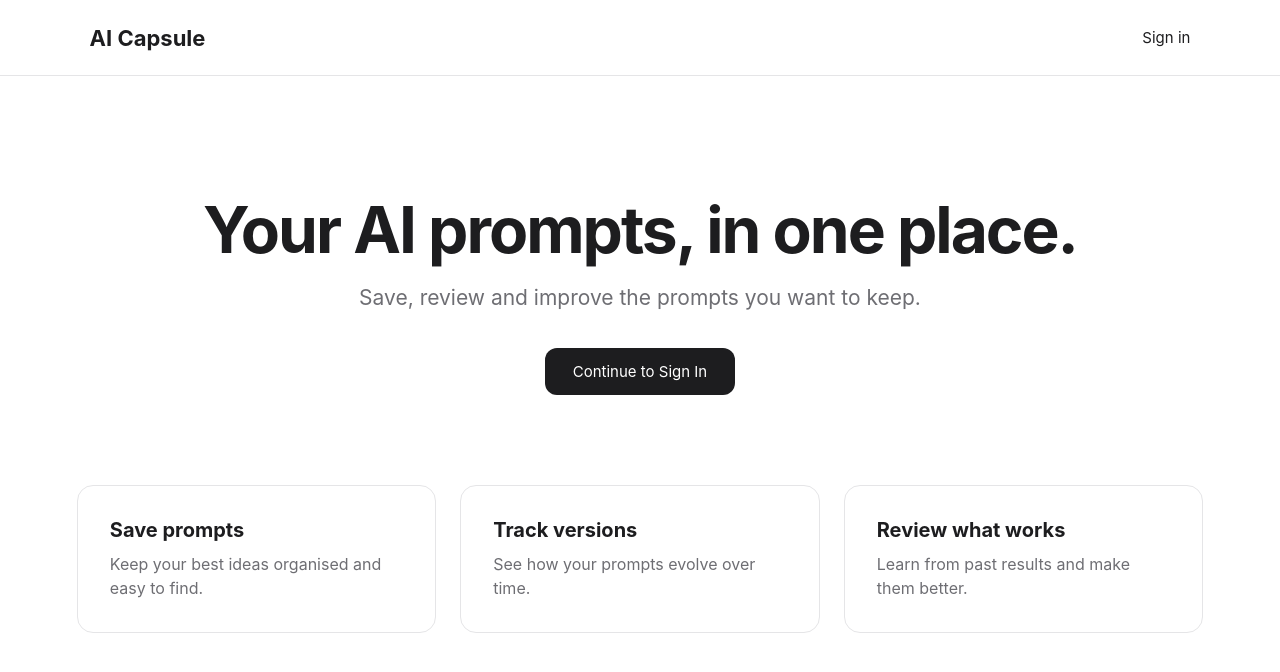
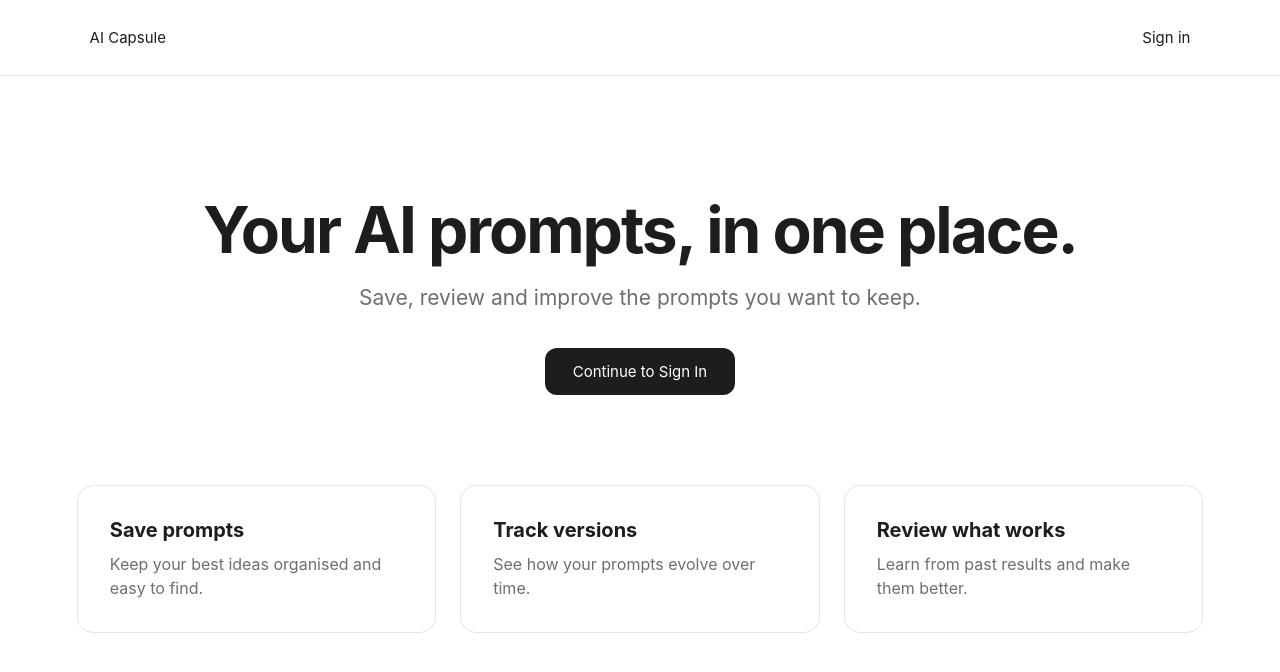
Before and after one commit to kozturk02/Assignment-3, a React app in the folder frontend/: page / in a window 1280 px wide. Shown: the top 672 px of the page. Built offline with nearby package versions, Linux system fonts and the light colour scheme; no server answers; the HTML template or start-up script is replaced by a standard one.

Commit message:
github patch

```diff
--- a/frontend/src/api.js
+++ b/frontend/src/api.js
@@ -1,4 +1,4 @@
-const BASE_URL = 'http://localhost:3001/api';
+const BASE_URL = 'http://localhost:3001';
 
 async function request(path, options = {}) {
   const res = await fetch(`${BASE_URL}${path}`, {
@@ -44,7 +44,7 @@ export function deleteCapsule(id) {
 }
 
 export function loginWithGitHub() {
-  window.location.href = `${API_URL}/login`;
+  window.location.href = `${BASE_URL}/login`;
 }
 
 export function logout() {
--- a/frontend/src/pages/HomePage.jsx
+++ b/frontend/src/pages/HomePage.jsx
@@ -2,10 +2,16 @@ function HomePage({ loggedIn, openLoginPage, openDashboard, handleSignOut }) {
   let loginStatus = (loggedIn ? "Sign out" : "Sign in");
   let loginButton = (loggedIn ? "Continue to Dashboard" : "Continue to Sign In");
 
+  function refreshPage() {
+    window.location.reload();
+  }
+
   return (
     <main>
       <section className="header">
-        <span className="header-title">AI Capsule</span>
+        <button className="header-button" onClick={refreshPage}>
+            AI Capsule
+        </button>
         <span className="login-title">
           <button className="header-button" onClick={loggedIn ? handleSignOut : openLoginPage}>
             {loginStatus}
--- a/frontend/src/pages/LoginPage.jsx
+++ b/frontend/src/pages/LoginPage.jsx
@@ -11,7 +11,7 @@ function LoginPage({ loggedIn, handleSignOut, loginWithGitHub, openDashboard })
   return (
     <main>
       <section className="header">
-        <span className="header-title">AI Capsule</span>
+        <Link to="/" className="header-title">AI Capsule</Link>
         <span className="login-title">
           <button className="header-button" onClick={loggedIn ? handleSignOut : refreshPage}>
             {loginStatus}
```
